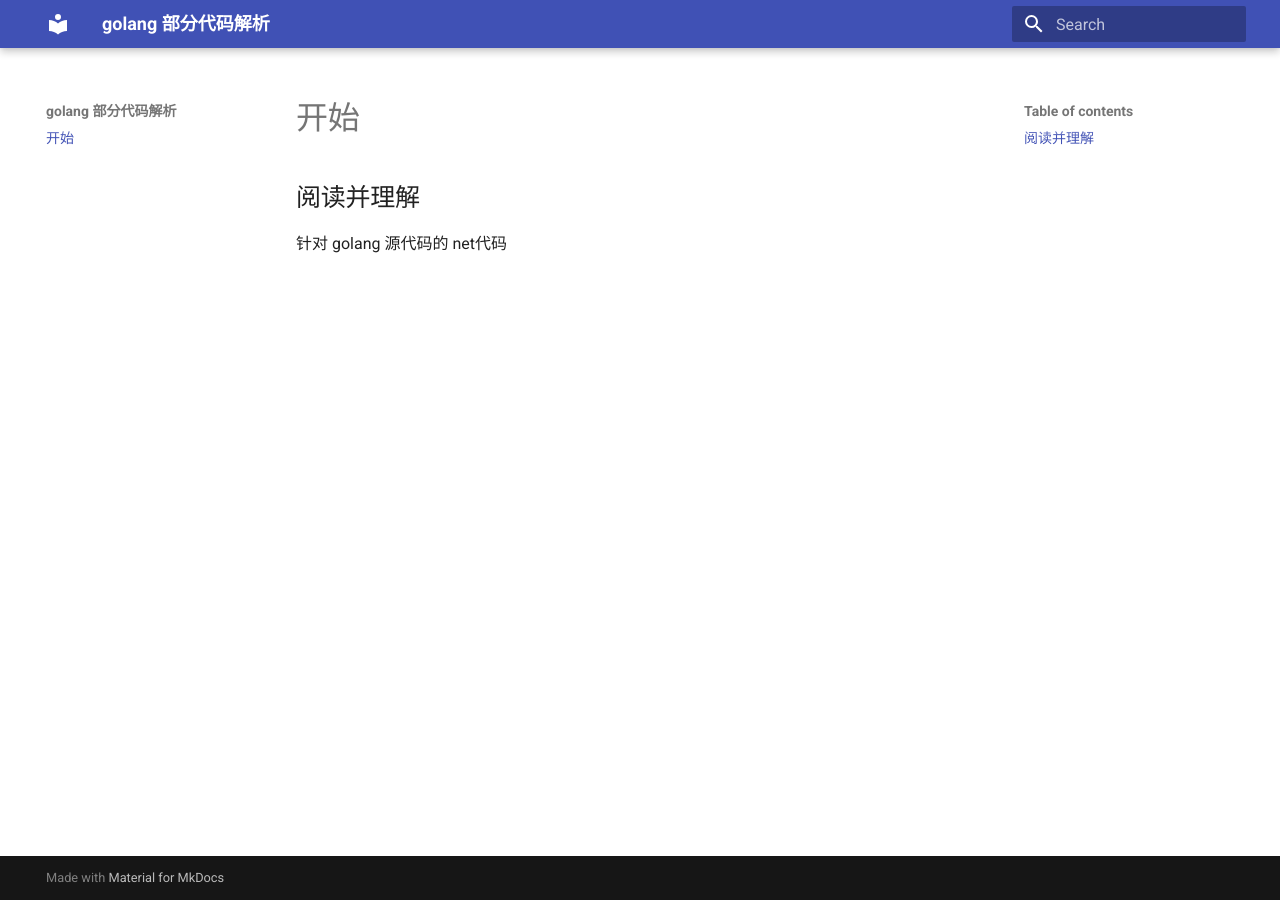
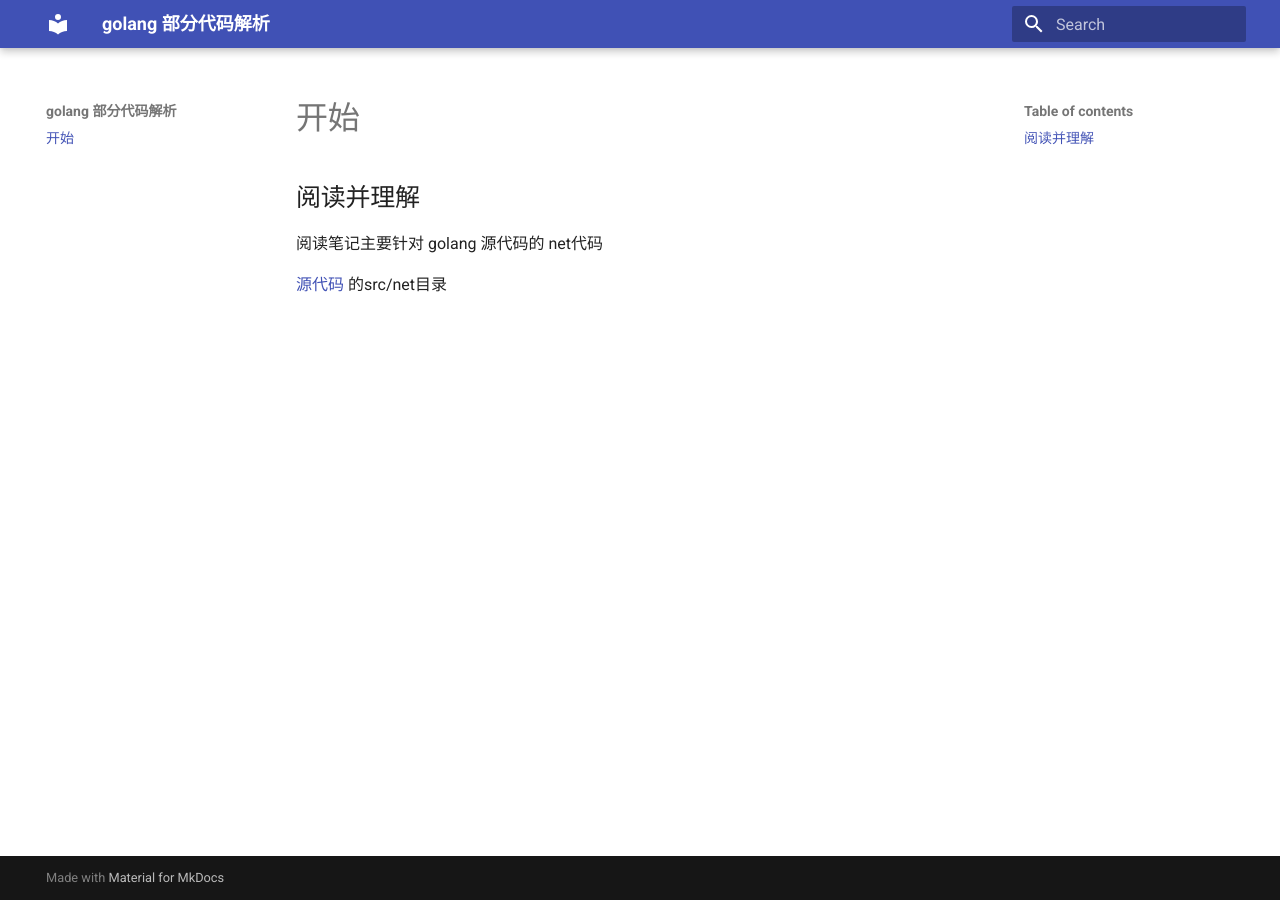
Before and after one commit to asmcos/goexample, an MkDocs documentation site: the page built from docs/index.md, in a window 1280 px wide. Built offline with MkDocs 1.6.1 and Material for MkDocs 9.7.7, drawn with Linux system fonts in a browser that asks for light colours; old or Windows-style settings are respelled for this version of MkDocs.

Commit message:
修改了index

```diff
--- a/docs/index.md
+++ b/docs/index.md
@@ -1,3 +1,5 @@
 ## 阅读并理解
 
-针对 golang 源代码的 net代码
+阅读笔记主要针对 golang 源代码的 net代码
+
+[源代码](https://github.com/golang/go) 的src/net目录
```
